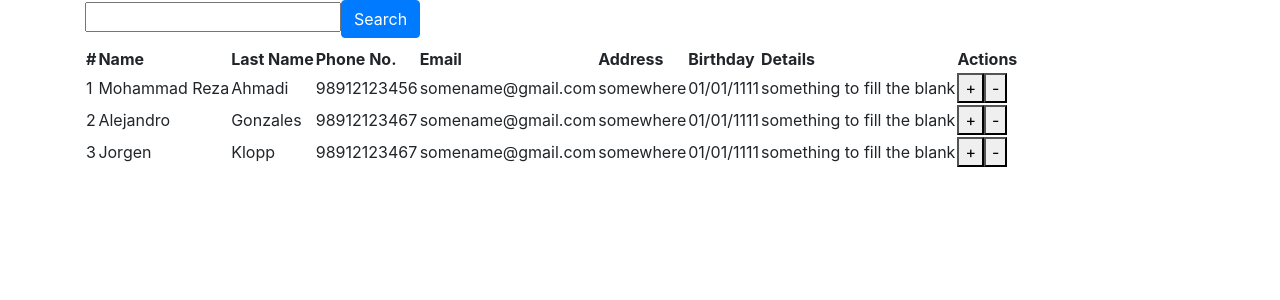
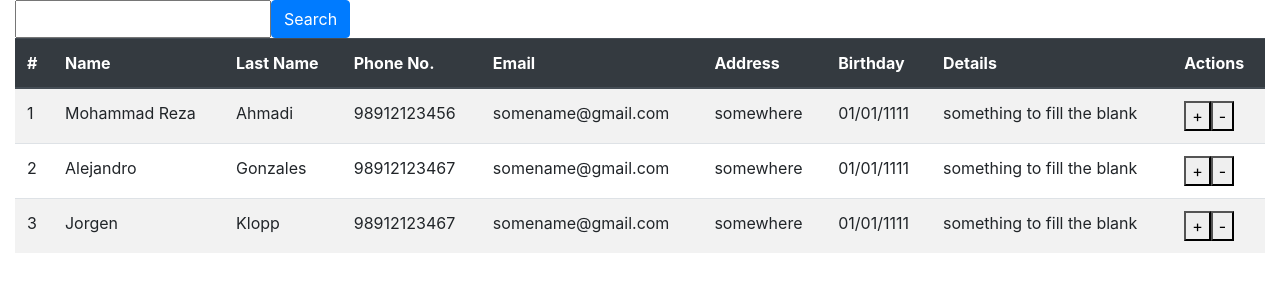
Before and after one commit to mrrezaahmadi/ReactJS-PhoneBook_CRUD, a React (Create React App) app: page / in a window 1280 px wide. Shown: the top 300 px of the page. Built offline with nearby package versions, Linux system fonts and the light colour scheme.

Commit message:
change some divs to bootstrap component

```diff
--- a/src/App.js
+++ b/src/App.js
@@ -1,6 +1,7 @@
 import React from 'react';
 import './App.css';
 import 'bootstrap/dist/css/bootstrap.min.css';
+import { Container, Form, Table, InputGroup } from 'react-bootstrap';
 
 
 
@@ -46,12 +47,14 @@ export default class App extends React.Component {
   render() {
     let filteredContacts = this.state.contacts.filter(contact => contact.firstName.toLowerCase().includes(this.state.search.toLowerCase()))
     return (
-      <div className="container">
-        <form className="mb-2">
-          <input name='search' value={this.state.search} onChange={this.changeHandler} />
-          <button className="btn btn-primary">Search</button>
-        </form>
-        <table>
+      <Container fluid>
+        <Form>
+          <InputGroup>
+            <input name='search' value={this.state.search} onChange={this.changeHandler} />
+            <button className="btn btn-primary">Search</button>
+          </InputGroup>
+        </Form>
+        <Table responsive hover striped>
           <thead className="thead-dark">
             <tr>
               <th>#</th>
@@ -83,8 +86,8 @@ export default class App extends React.Component {
               </tr>
             ))}
           </tbody>
-        </table>
-      </div>
+        </Table>
+      </Container>
     )
   }
 }
```
